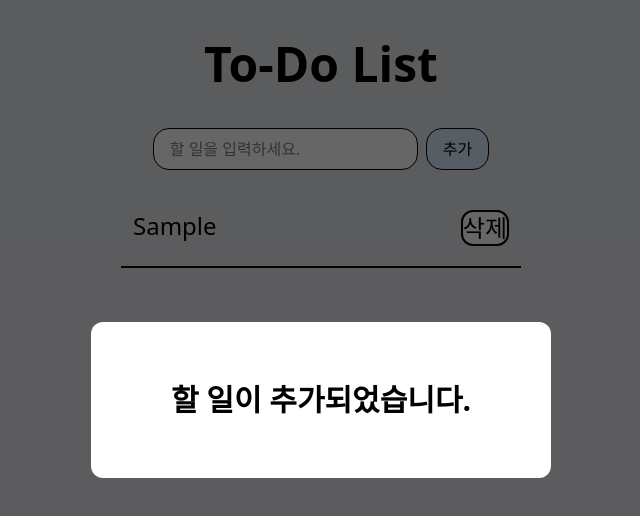
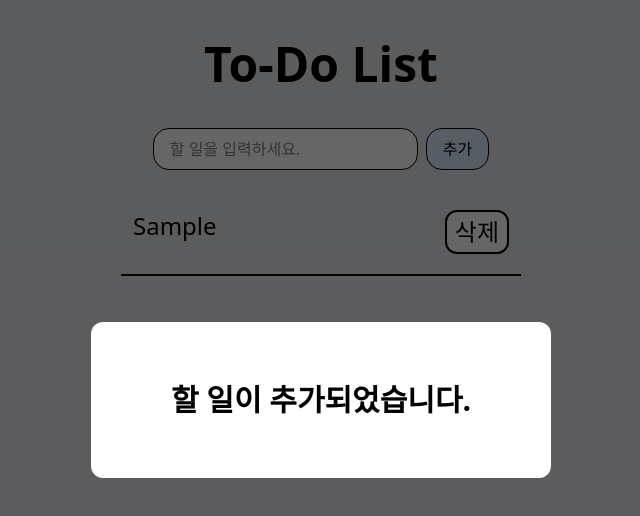
Before and after one commit to Likelion-YeungNam-Univ/7-13th-fe-assignment, a React (Vite) app: page / in a window 1280 px wide. Both pictures are taken after typing "Sample" into the empty fields and a click on the button "추가". Shown: the top 516 px of the page, without its empty margins (319-959 px from the left). Built offline with nearby package versions, Linux system fonts and the light colour scheme.

Commit message:
7회차 과제

```diff
--- a/src/TodoItem.jsx
+++ b/src/TodoItem.jsx
@@ -6,7 +6,7 @@ const TodoItem = ({ todo, onDelete }) => {
       <span>{todo.text}</span>
       <button
         onClick={() => onDelete(todo.id)}
-        className="ml-auto rounded-xl bg-white border-2 border-black"
+        className="ml-auto px-2 py-1 rounded-xl bg-white border-2 border-black"
       >
         삭제
       </button>
```
